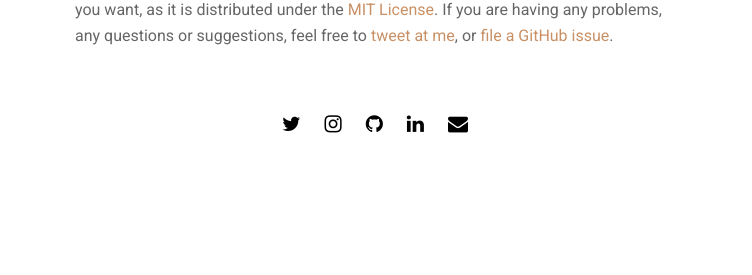
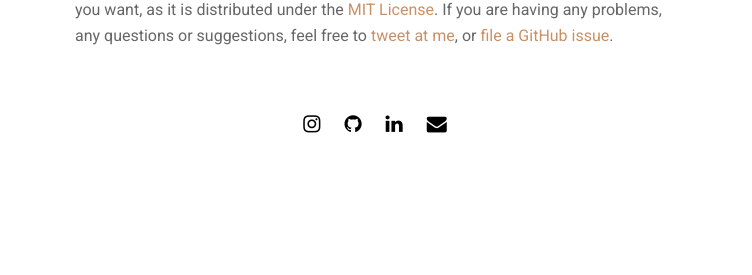
Before and after one commit to david-wang-1/david-wang-1.github.io, a Jekyll site: the page built from _posts/2017-01-01-getting-started.md, in a window 1280 px wide. Shown: the part 1700-1975 px from the top of the page, without its empty margins (265-1017 px from the left). Built offline with Jekyll 4.4.1, drawn with Linux system fonts in a browser that asks for light colours; nearby versions of some CDN libraries.

Commit message:
personal links

```diff
--- a/_data/settings.yml
+++ b/_data/settings.yml
@@ -42,13 +42,13 @@
 contact: >
   # Contact
 
-  You may contact me [through my email](mailto:l.nguyen.paul@gmail.com) or [tweet at me](https://twitter.com/intent/tweet?text=%40paululele) if you have any questions or would like to bring up any issues.
+  You may contact me [through my email](mailto:daviwang@seas.upenn.edu) if you have any questions or would like to bring up any issues.
 
 #-------------------------------
 # Work Section
 
 projects:
-- {name: 'Project One', folder: 'proj-1', file: 'projects/proj-1.html'}
+- {name: 'Ghost Mouse', folder: 'proj-1', file: 'projects/proj-1.html'}
 - {name: 'Project Two', folder: 'proj-2', file: 'projects/proj-2.html'}
 - {name: 'Project Three', folder: 'proj-3', file: 'projects/proj-3.html'}
 - {name: 'Project Four', folder: 'proj-4', file: 'projects/proj-4.html'}
@@ -58,10 +58,9 @@
 # Contact Section
 
 social:
-- {icon: 'twitter', link: '#'}
 - {icon: 'instagram', link: '#'}
-- {icon: 'github', link: '#'}
-- {icon: 'linkedin', link: '#'}
-- {icon: 'envelope', link: 'mailto:#'}
+- {icon: 'github', link: 'https://github.com/david-wang-1'}
+- {icon: 'linkedin', link: 'https://www.linkedin.com/in/david-wang-a4a856104/'}
+- {icon: 'envelope', link: 'mailto:daviwang@seas.upenn.edu'}
 
 # social network icons available: 'twitter' / 'facebook' / 'github' / 'pinterest' 'google-plus' / 'linkedin' / 'youtube' / 'instagram' / 'dribbble' / 'behance' / 'soundcloud' / 'vine'
```
